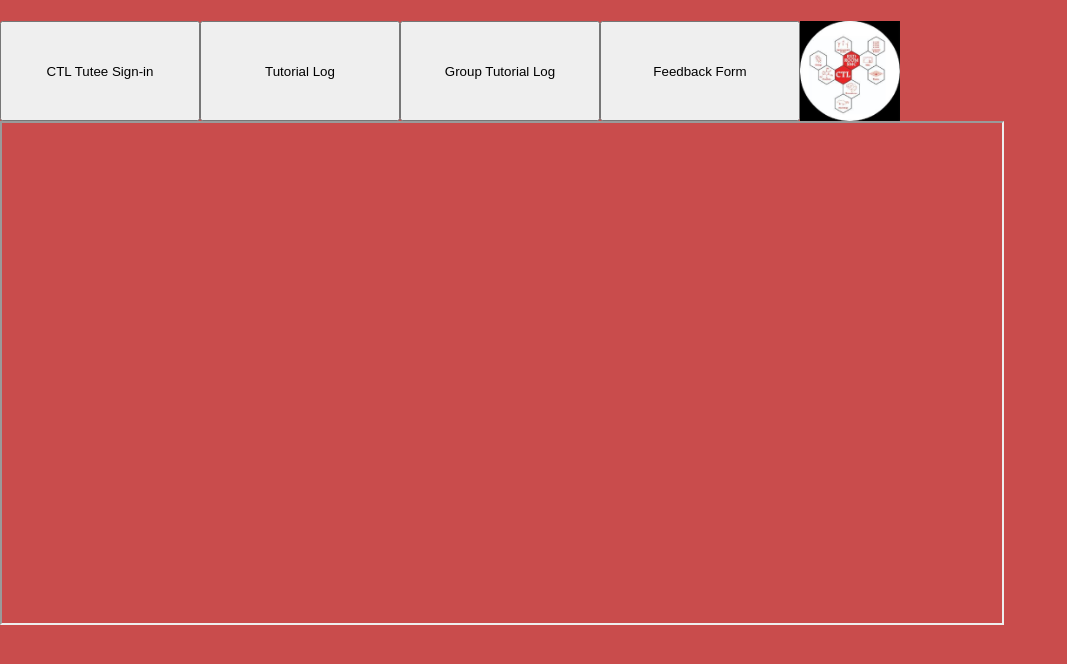
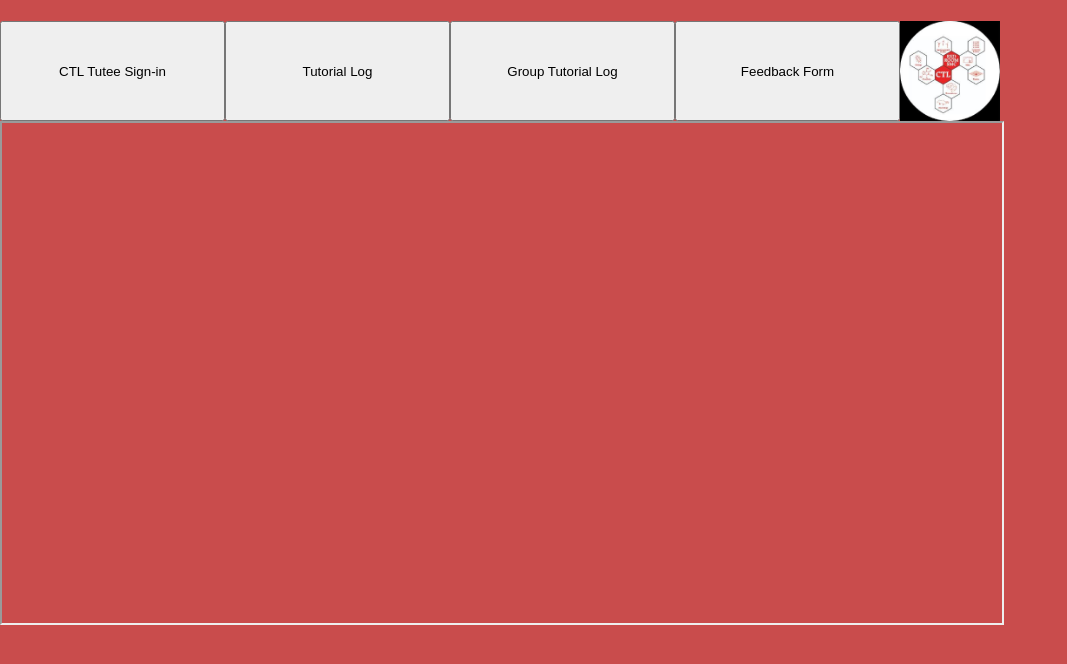
Before and after one commit to Knox-College-Makerspace-Network/CTL-Forms-Website, a plain HTML site: page index.html in a window 1280 px wide. Shown: the whole page, without its empty margins (0-1067 px from the left). Drawn offline with Linux system fonts and the light colour scheme.

Commit message:
Website Changes

```diff
--- a/style.css
+++ b/style.css
@@ -5,10 +5,10 @@ body {
 }
 
 button {
-	width: 200px;
+	width: 225px;
 	height: 100px;
-	margin: 0;
-	padding: 0;
+	margin: 0px;
+	padding: 0px;
 	display: inline-block;
 	float: left;
 }
```
